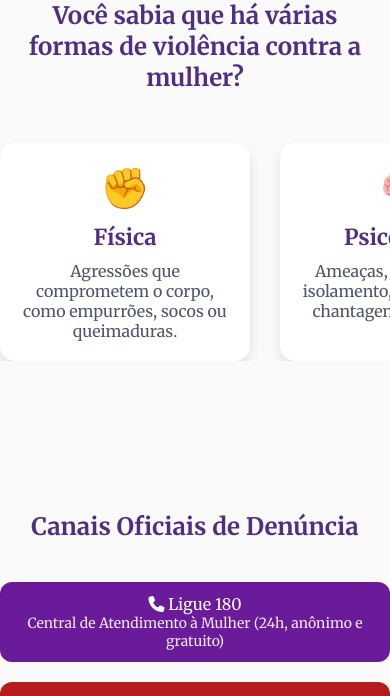
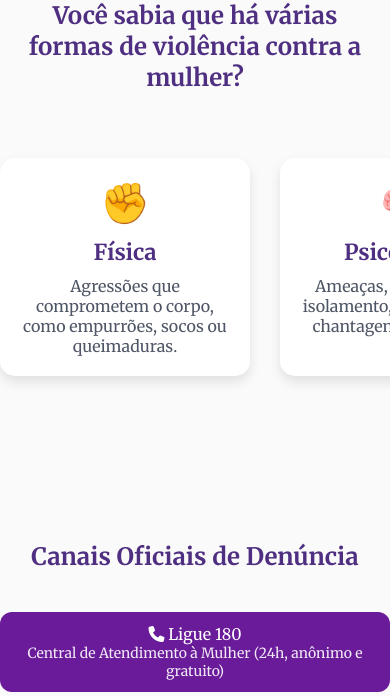
Before and after one commit to ThiagoCruz00/CIEE_Escuta_Lilas, a plain HTML site: page index.html in a window 390 px wide. Shown: the part 1374-2070 px from the top of the page. Drawn offline with Linux system fonts and the light colour scheme.

Commit message:
fix: Ajustes

```diff
--- a/src/assets/style/style.css
+++ b/src/assets/style/style.css
@@ -350,6 +350,8 @@ footer {
   .tipos-violencia {
     display: none;
     justify-content: unset;
+    padding-bottom: 15px;
+    padding-top: 15px;
   }
 
   .tipos-violencia-carousel {
```
